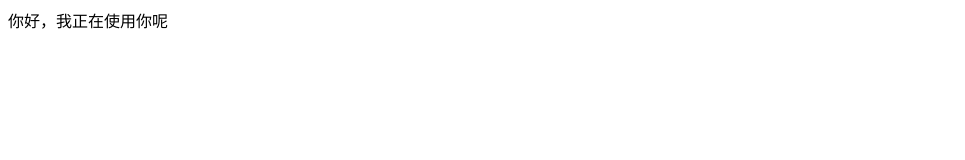
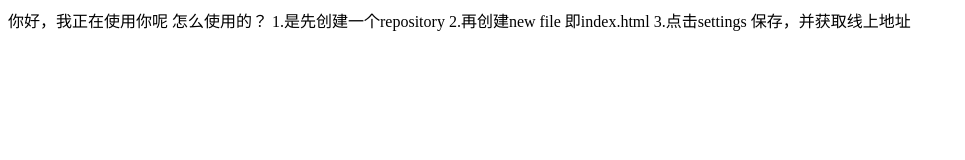
Before and after one commit to aizhuzhu/use, a plain HTML site: page index.html in a window 1280 px wide. Shown: the whole page, without its empty margins (0-965 px from the left). Drawn offline with Linux system fonts and the light colour scheme.

Commit message:
Update index.html

```diff
--- a/index.html
+++ b/index.html
@@ -5,5 +5,9 @@
     </head>
     <body>
     你好，我正在使用你呢
+    怎么使用的？
+        1.是先创建一个repository
+        2.再创建new file 即index.html
+        3.点击settings 保存，并获取线上地址
     </body>
 </html>
```
